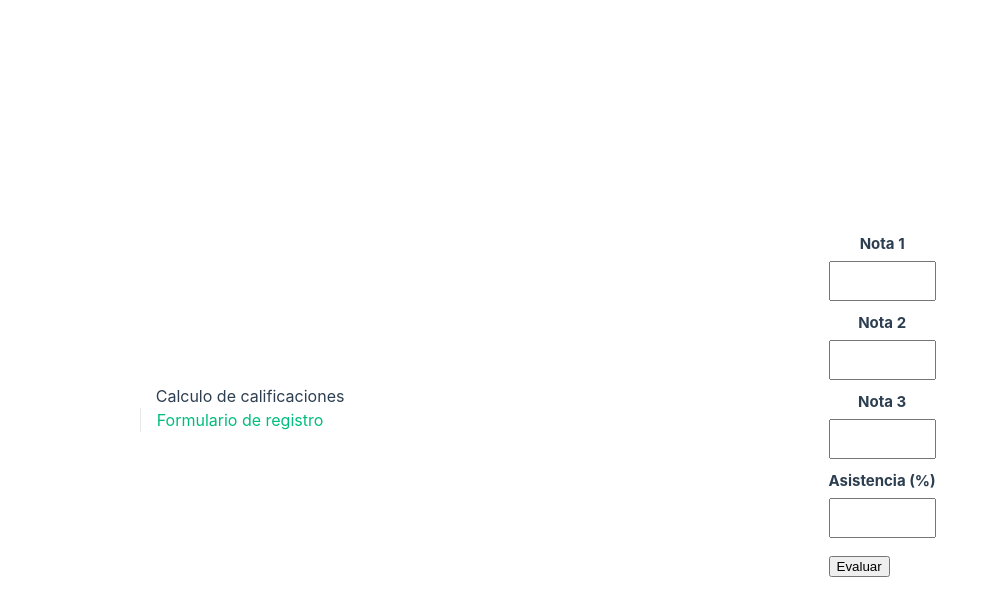
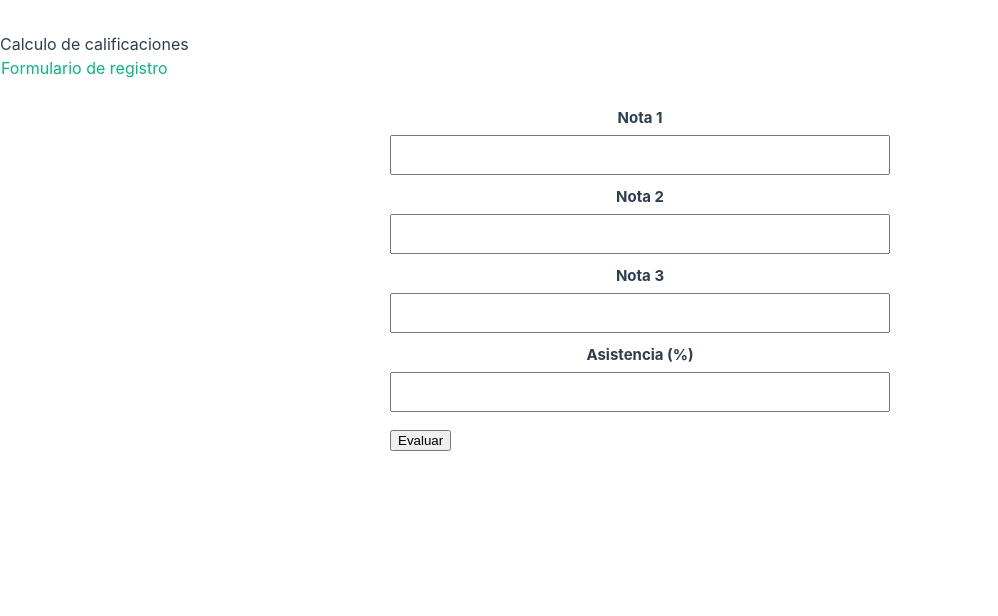
Before and after one commit to bear9867/ExamenFrontEnd, a Vue app: page / in a window 1280 px wide. Shown: the top 616 px of the page, without its empty margins (0-998 px from the left). Built offline with nearby package versions, Linux system fonts and the light colour scheme.

Commit message:
Update main.css

```diff
--- a/src/assets/main.css
+++ b/src/assets/main.css
@@ -1,9 +1,9 @@
 @import './base.css';
 
 #app {
-  max-width: 1280px;
+  width: 100%;
+  min-height: 100vh;
   margin: 0 auto;
-  padding: 2rem;
   font-weight: normal;
 }
 
@@ -23,13 +23,13 @@
 
 @media (min-width: 1024px) {
   body {
-    display: flex;
-    place-items: center;
+    display: block;
   }
 
   #app {
-    display: grid;
-    grid-template-columns: 1fr 1fr;
-    padding: 0 2rem;
+    display: block;
+    width: 100%;
+    max-width: none;
+    padding: 0;
   }
 }
```
